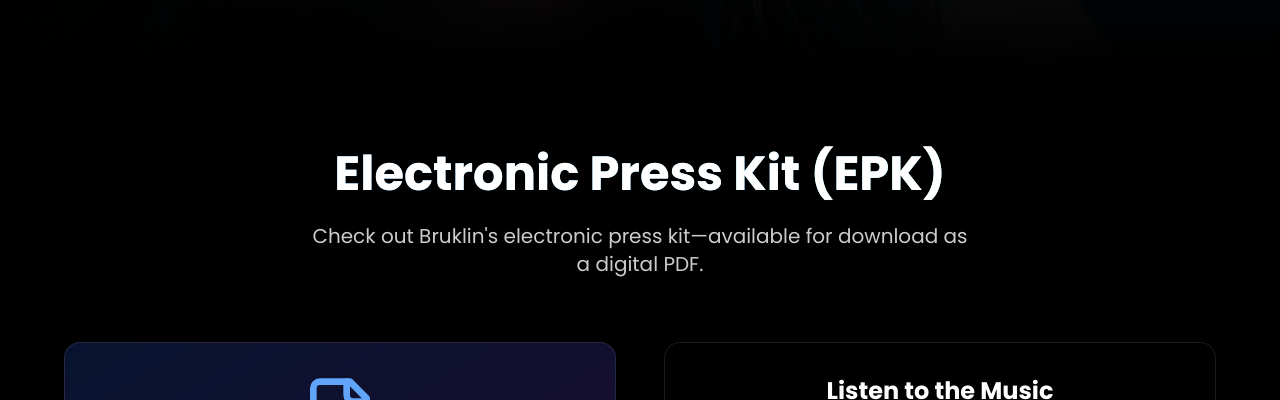
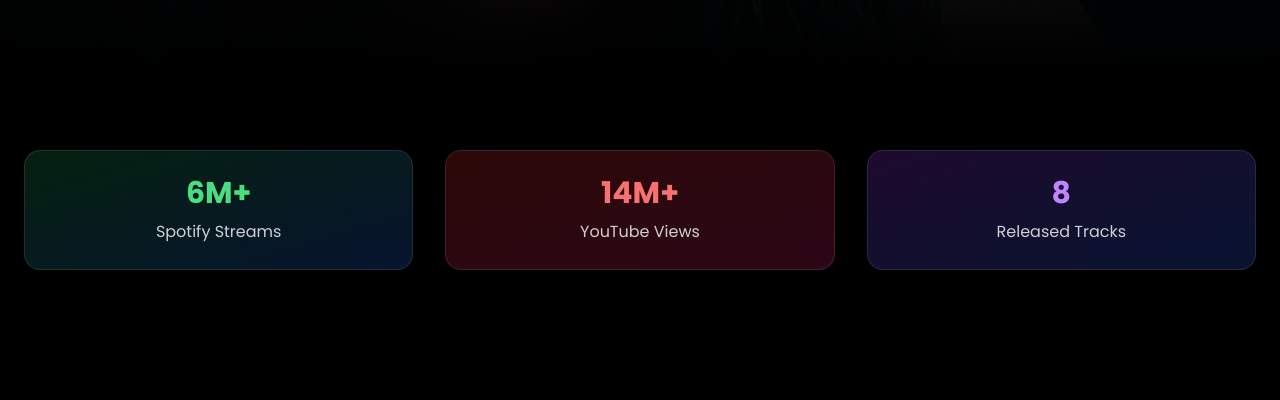
Before and after one commit to theworkguy/bruklin, a React (Vite) app: page / in a window 1280 px wide. Shown: the part 790-1190 px from the top of the page. Built offline with nearby package versions, Linux system fonts and the light colour scheme; grey boxes are pictures that could not be loaded.

Commit message:
Add stats section to homepage

```diff
--- /dev/null
+++ b/src/components/home/StatsSection.tsx
@@ -0,0 +1,36 @@
+import React from 'react';
+
+const StatsSection: React.FC = () => {
+  return (
+    <section className="py-20 px-6">
+      <div className="max-w-7xl mx-auto">
+        {/* Stats */}
+        <div className="grid grid-cols-1 md:grid-cols-3 gap-8">
+          <div className="bg-gradient-to-br from-green-600/20 to-blue-600/20
+                        backdrop-blur-sm rounded-2xl p-6 border border-white/10 text-center
+                        hover:border-white/20 transition-all duration-300
+                        hover:shadow-[0_0_30px_rgba(34,197,94,0.3)] transform hover:scale-105">
+            <h3 className="text-3xl font-bold text-green-400 mb-2">6M+</h3>
+            <p className="text-white/80">Spotify Streams</p>
+          </div>
+          <div className="bg-gradient-to-br from-red-600/20 to-pink-600/20
+                        backdrop-blur-sm rounded-2xl p-6 border border-white/10 text-center
+                        hover:border-white/20 transition-all duration-300
+                        hover:shadow-[0_0_30px_rgba(239,68,68,0.3)] transform hover:scale-105">
+            <h3 className="text-3xl font-bold text-red-400 mb-2">14M+</h3>
+            <p className="text-white/80">YouTube Views</p>
+          </div>
+          <div className="bg-gradient-to-br from-purple-600/20 to-blue-600/20
+                        backdrop-blur-sm rounded-2xl p-6 border border-white/10 text-center
+                        hover:border-white/20 transition-all duration-300
+                        hover:shadow-[0_0_30px_rgba(168,85,247,0.3)] transform hover:scale-105">
+            <h3 className="text-3xl font-bold text-purple-400 mb-2">8</h3>
+            <p className="text-white/80">Released Tracks</p>
+          </div>
+        </div>
+      </div>
+    </section>
+  );
+};
+
+export default StatsSection;
--- a/src/pages/HomePage.tsx
+++ b/src/pages/HomePage.tsx
@@ -1,5 +1,6 @@
 import React from 'react';
 import HeroSection from '../components/home/HeroSection';
+import StatsSection from '../components/home/StatsSection';
 import EPKSection from '../components/home/EPKSection';
 import TracklistSection from '../components/home/TracklistSection';
 import VideoSection from '../components/home/VideoSection';
@@ -11,6 +12,7 @@ const HomePage: React.FC = () => {
   return (
     <div className="w-full">
       <HeroSection />
+      <StatsSection />
       <EPKSection />
       <TracklistSection />
       <VideoSection />
```
